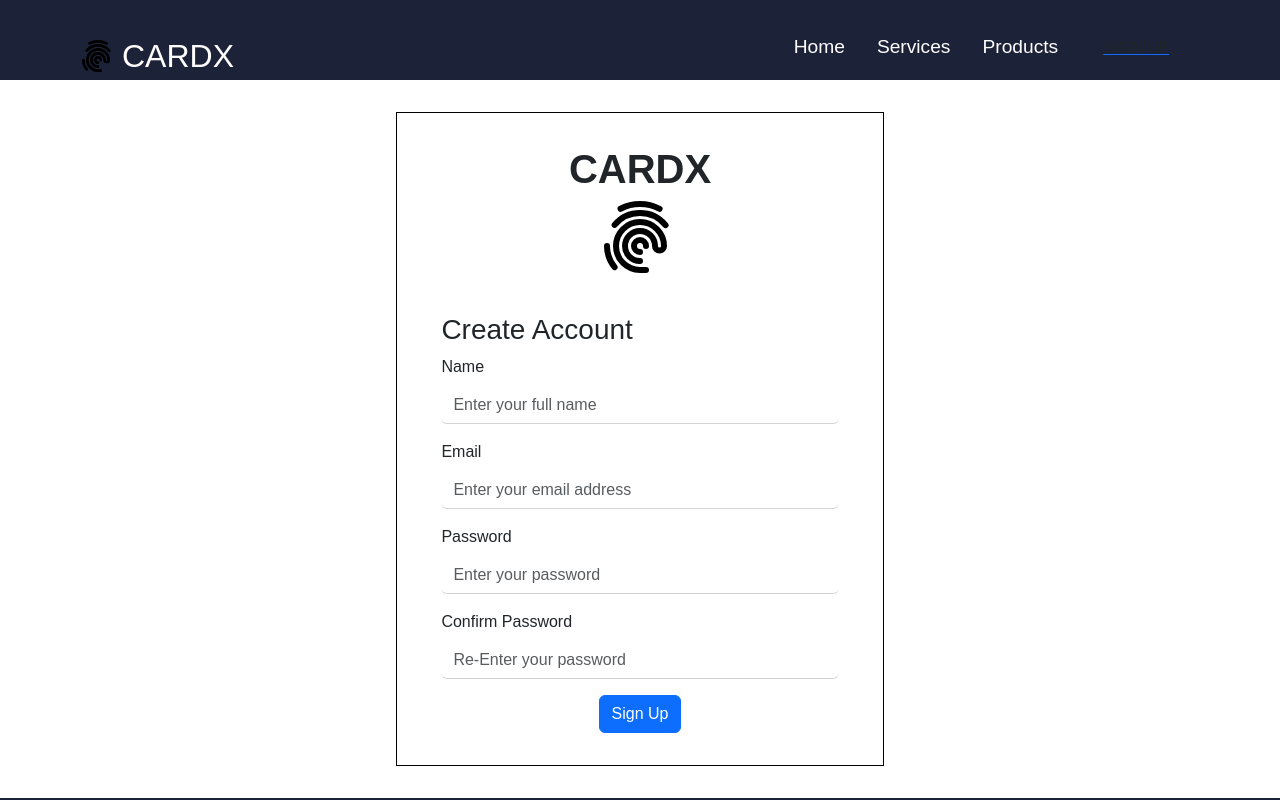
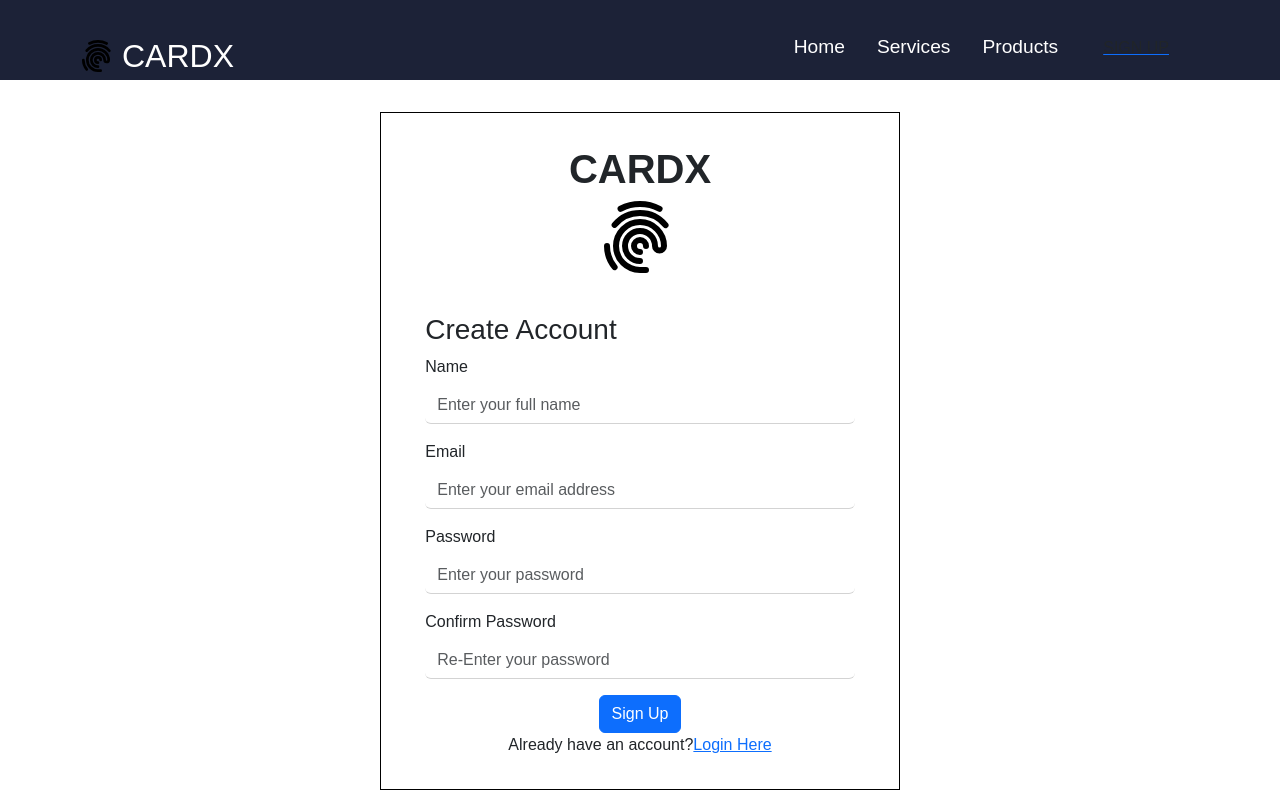
Before and after one commit to itsmemohit/React-Project-2, a React (Create React App) app: page /sign-up in a window 1280 px wide. Shown: the top 800 px of the page. Built offline with nearby package versions, Linux system fonts and the light colour scheme.

Commit message:
css changed in sign up page

```diff
--- a/src/Components/pages/SignUp/SignUp.js
+++ b/src/Components/pages/SignUp/SignUp.js
@@ -3,15 +3,12 @@
 import './SignUp.css';
 import { Form, FormGroup, Label, Input, Button } from 'reactstrap';
 import { GrFingerPrint } from 'react-icons/gr';
-import HeroSection from '../HeroSection'
-import { homeObjThree } from './Data'
+import { Link } from 'react-router-dom';
+
 
 function SignUp() {
     return (
         <div>
-
-
-            {/* <HeroSection {...homeObjThree} /> */}
             <div className="SignUpPage">
                 <div className="row formoutline">
                     <div className="logosection">
@@ -65,9 +62,10 @@
                                 type="confirmPassword"
                                 />
                             </FormGroup>
-                            <Button className="signupbutton" style={{display:'flex'}} color="primary">
+                            <Button className="signupbutton" style={{display:'block'}} color="primary">
                                 Sign Up
                             </Button>
+                            <div style={{textAlign: 'center'}}>Already have an account?<Link to='/'>Login Here</Link></div>
                         </Form>
                     </div>
                 </div>
```
